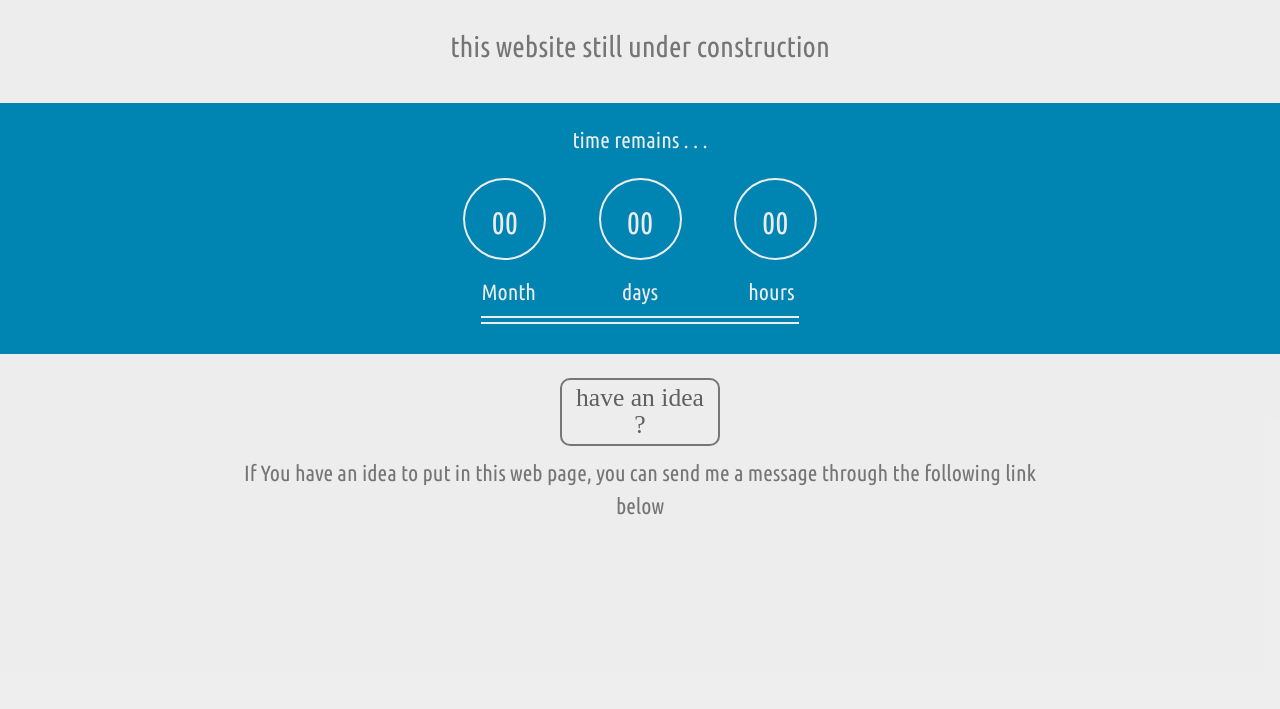
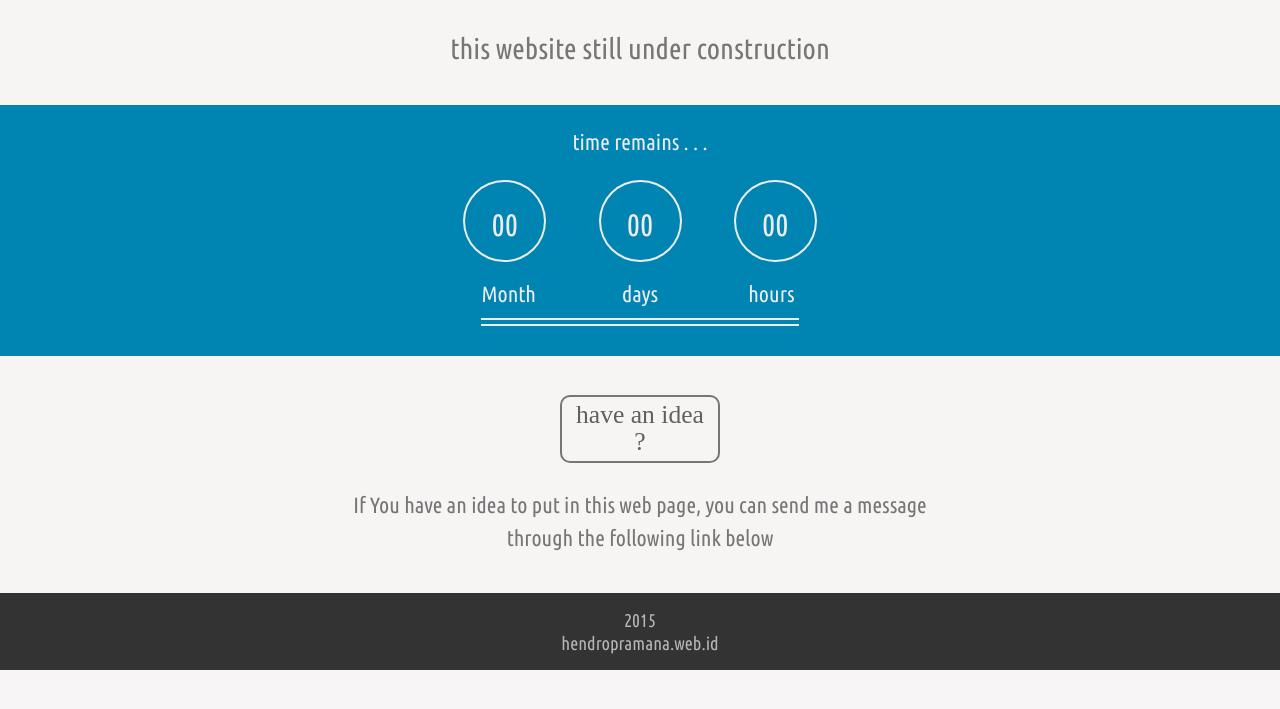
Before and after one commit to hendro7naga/underconstructionpage, a plain HTML site: page index.html in a window 1280 px wide. Shown: the part 91-800 px from the top of the page. Drawn offline with Linux system fonts and the light colour scheme; a script that the page names is missing.

Commit message:
add footer section

```diff
--- a/index.html
+++ b/index.html
@@ -37,6 +37,18 @@
           <p>If You have an idea to put in this web page, you can send me a message through the following link below</p>
         </section>
     </div>
+    <footer class="mainFooter">
+    	<section class="message-info">
+    		<script>
+						(function () {
+								var d = new Date(), el, parents;
+								parents = document.querySelector(".mainFooter .message-info");
+								el = document.createElement("p"); el.textContent = d.getFullYear(); parents.insertBefore(el, parents.firstChild);
+						})()
+					</script>
+					<a href="http://www.hendropramana.web.id">hendropramana.web.id</a>
+    	</section>
+    </footer>
   </div>
   <script src="js/timer.min.js"></script>
   <script>
--- a/style/main.css
+++ b/style/main.css
@@ -1,20 +1,18 @@
 html, body {
+	position: relative;
   font-size: 12pt;
   margin: 0;
   padding: 0;
   width: 100%;
-  height: 100%;
   background-color: rgba(247, 244, 244, 0.88);
 }
 
 .wrapper {
-  z-index: 100;
+  z-index: 400;
   display: block;
   margin: 0 auto;
-  padding: 0;
+  padding: 2px 0;
   width: 100%;
-  height: 100%;
-  background-color: rgba(236, 236, 236, 0.76);
 }
 
 .message-info, span, p, a, textarea {
@@ -51,6 +49,10 @@ header.main-header h1 {
   padding: 2px 0;
   box-sizing: border-box;
   color: rgba(97, 97, 97, 0.86);
+}
+
+.dcm:nth-child(4) {
+		margin-top: 6px;
 }
 
 .box {
@@ -120,20 +122,47 @@ header.main-header h1 {
 }
 .dn {
   position: relative;
-  top: 12px;
+  top: 15px;
   display: block;
   width: 12%;
-  margin: 4px auto;
+  margin: 16px auto;
   padding: 1px;
   text-align: center;
   border: 2px solid #767676;
   border-radius: 10px;
 }
 .dn nav {
-  position: relative;
+  position: static;
   display: inline-block;
   padding: 4px;
   font-size: 1.6em;
   line-height: 105%;
   color: #606060;
 }
+.dcm:nth-child(4) .message-info {width: 50%; margin-top: 8px;}
+footer.mainFooter {
+		position: relative;
+		bottom: -6px;
+		margin: 0px;
+		padding: 10px;
+		box-sizing: border-box;
+		font-size: 10pt;
+		background-color: #333;
+		color: #B6B6B6;
+}
+.mainFooter .message-info p {
+		position: relative;
+		top: 6px;
+		padding: 1px;
+		margin: 1px;
+}
+.mainFooter a {
+		padding: 0;
+		margin: 0;
+		color: #B6B6B6;
+		text-decoration: none;
+}
+.mainFooter a:hover {
+		color: #0085B2;
+		text-decoration: underline;
+}
```
